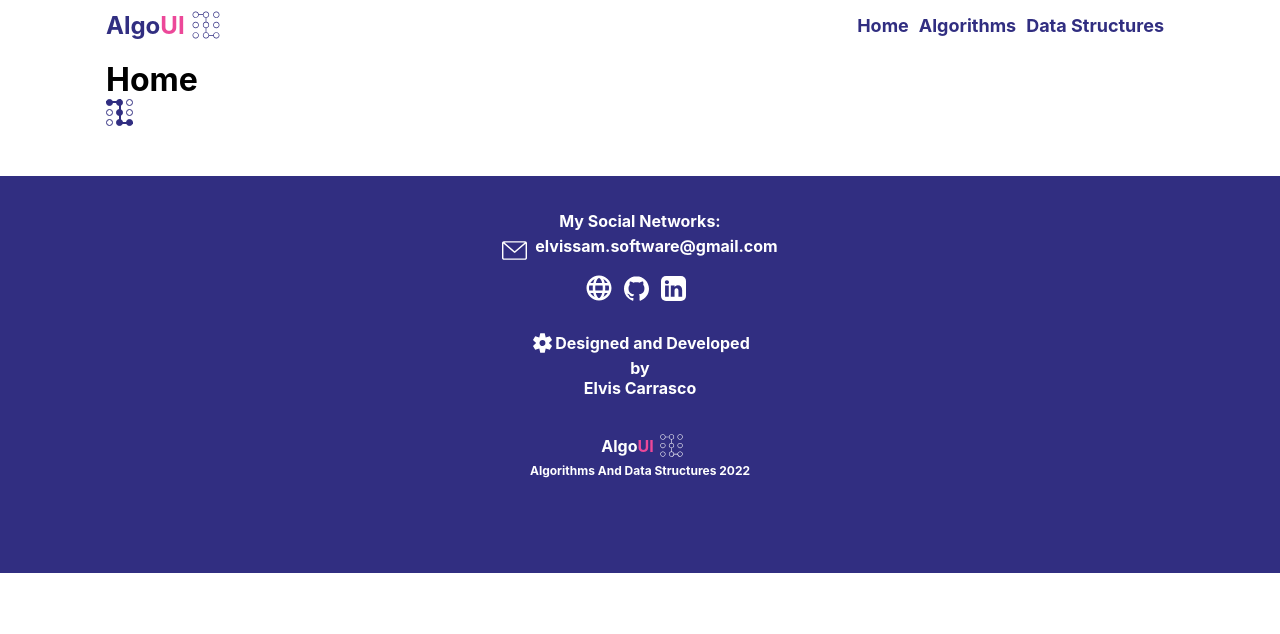
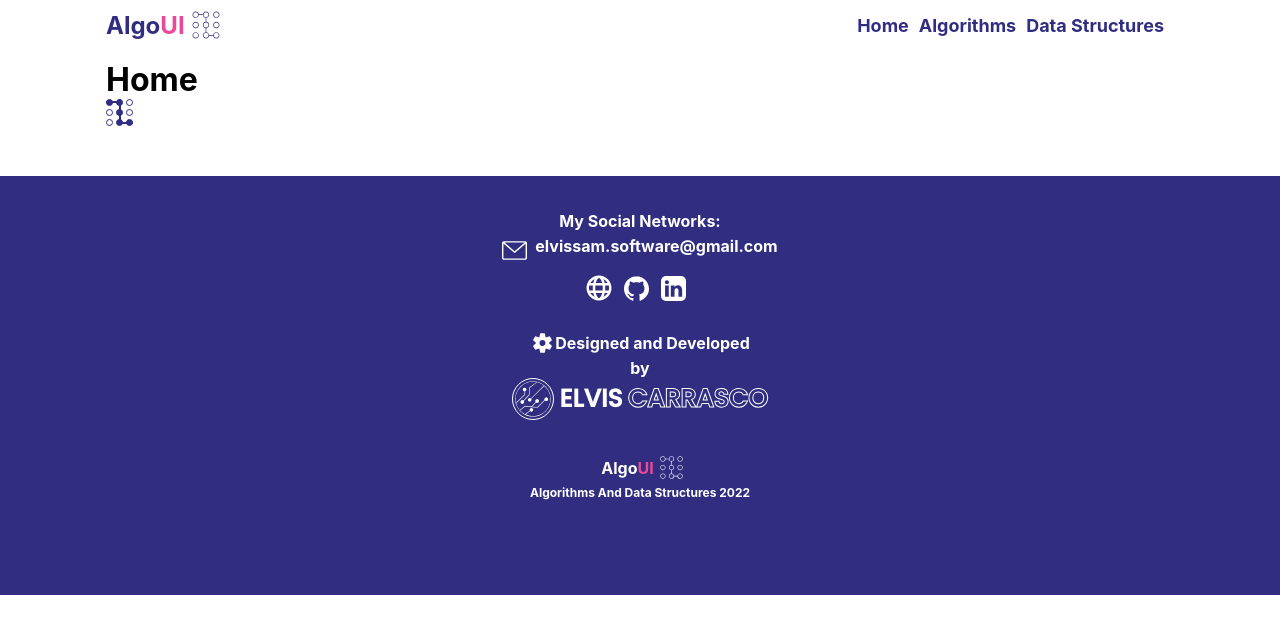
Before and after one commit to Elvissamir/Algoui, a React (Create React App) app: page / in a window 1280 px wide. Shown: the top 634 px of the page. Built offline with nearby package versions, Linux system fonts and the light colour scheme.

Commit message:
Add ECLogo to Footer component

```diff
--- a/src/assets/styles/components/_ec-logo.scss
+++ b/src/assets/styles/components/_ec-logo.scss
@@ -40,7 +40,7 @@
                 }
 
                 path:nth-child(2) {
-                    fill: var(--brand-color-c);
+                    fill: var(--brand-purple);
                 }
             }
         }
@@ -278,7 +278,7 @@
             border-radius: 50%;
             padding: 2px;
             border: 1px white solid;
-            background-color: var(--brand-color-c);
+            background-color: var(--brand-purple);
 
             circle, line {
                 fill: white;
@@ -289,7 +289,7 @@
             }
 
             path:first-child {
-                fill: var(--brand-color-c);
+                fill: var(--brand-purple);
             }
 
             height: 42px;
--- a/src/assets/styles/core/_variables.scss
+++ b/src/assets/styles/core/_variables.scss
@@ -9,6 +9,6 @@
     --brand-border: 5px;
     --mobile-bar: 55px;
 
-    --font-a: 'Montserrat', sans-serif;
-    --font-b: 'Poppins', sans-serif;
+    --font-a: 'Poppins', sans-serif;
+    --font-b: 'Montserrat', sans-serif;
 }
--- a/src/components/layout/Footer.tsx
+++ b/src/components/layout/Footer.tsx
@@ -1,3 +1,4 @@
+import ECLogo from "../ECLogo"
 import AlgouiIcon from "../icons/AlgouiIcon"
 import CogIcon from "../icons/CogIcon"
 import GithubIcon from "../icons/GithubIcon"
@@ -35,7 +36,7 @@ const Footer = () => {
                         <p className="text">Designed and Developed</p>
                     </div>
                     <p className="text">by</p>
-                    <p className="text">Elvis Carrasco</p>
+                    <ECLogo />
                 </div>
                 <div className="footer-bottom">
                     <p className="text">Algo<span className="algoui-sletters">UI</span></p>
```
